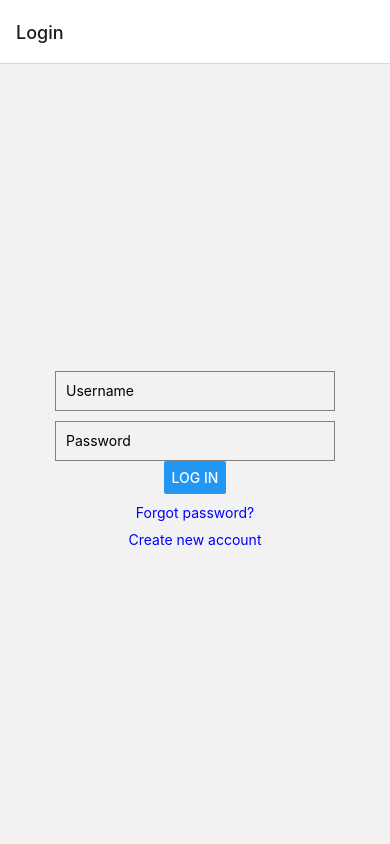
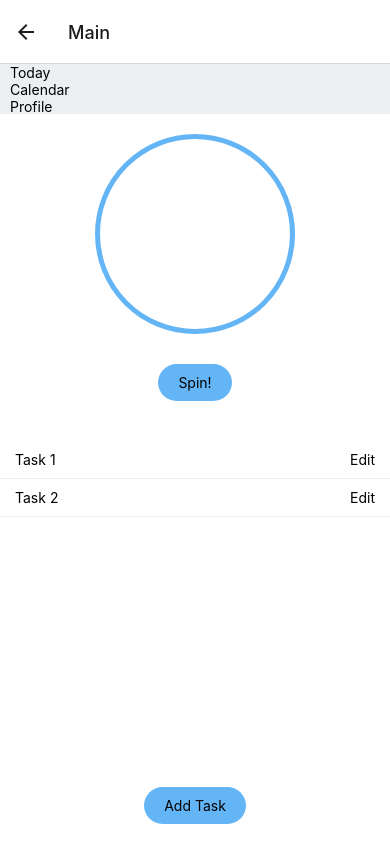
Before and after one commit to KatKho/SpinTasker, a React Native app: screen /Main in a window 390 px wide. Built offline with nearby package versions, Linux system fonts and the light colour scheme.

Commit message:
main page + basic outline

```diff
--- a/navigation/StackNavigator.js
+++ b/navigation/StackNavigator.js
@@ -2,7 +2,7 @@ import React from 'react';
 import { createStackNavigator } from '@react-navigation/stack';
 import LoginScreen from '../screens/LoginScreen';
 // import SignupScreen from '../screens/SignupScreen';
-// import MainDashboard from '../screens/MainDashboard';
+import MainDashboard from '../screens/MainDashboard';
 
 const Stack = createStackNavigator();
 
@@ -11,7 +11,7 @@ function StackNavigator() {
     <Stack.Navigator initialRouteName="Login">
       <Stack.Screen name="Login" component={LoginScreen} />
       {/* <Stack.Screen name="Signup" component={SignupScreen} /> */}
-      {/* <Stack.Screen name="Main" component={MainDashboard} /> */}
+      <Stack.Screen name="Main" component={MainDashboard} />
     </Stack.Navigator>
   );
 }
--- a/screens/LoginScreen.js
+++ b/screens/LoginScreen.js
@@ -26,7 +26,7 @@ const LoginScreen = ({ navigation }) => {
         title="Log In"
         onPress={() => {
           // Handle the login logic here
-          navigation.navigate('MainDashboard');
+          navigation.navigate('Main');
         }}
       />
       <Text
--- /dev/null
+++ b/screens/MainDashboard.js
@@ -0,0 +1,140 @@
+import React, { useState } from 'react';
+import { View, Text, StyleSheet, TouchableOpacity } from 'react-native';
+
+const MainDashboard = ({ navigation }) => {
+  const [tasks, setTasks] = useState([
+    { id: 1, name: 'Task 1', completed: false },
+    { id: 2, name: 'Task 2', completed: false },
+    // ... more tasks
+  ]);
+
+  // Function to handle task completion toggle
+  const toggleTaskCompletion = (taskId) => {
+    setTasks(tasks.map(task =>
+      task.id === taskId ? { ...task, completed: !task.completed } : task
+    ));
+  };
+
+  // Function to handle task selection from the wheel
+  const selectTask = (taskId) => {
+    // Logic to handle task selection
+  };
+
+  return (
+    <View style={styles.container}>
+      <View style={styles.dropdownMenu}>
+        <TouchableOpacity onPress={() => {/* Logic for Today */}}>
+          <Text>Today</Text>
+        </TouchableOpacity>
+        <TouchableOpacity onPress={() => {/* Logic for Calendar */}}>
+          <Text>Calendar</Text>
+        </TouchableOpacity>
+        <TouchableOpacity onPress={() => {/* Logic for Profile */}}>
+          <Text>Profile</Text>
+        </TouchableOpacity>
+      </View>
+
+      <View style={styles.wheel}>
+        {/* Add your wheel component here */}
+      </View>
+
+      <TouchableOpacity style={styles.addButton} onPress={() => {/* Logic to add a task */}}>
+        <Text>Spin!</Text>
+      </TouchableOpacity>
+
+      <View style={styles.taskList}>
+        {tasks.map((task) => (
+          <TouchableOpacity
+            key={task.id}
+            style={styles.taskItem}
+            onPress={() => toggleTaskCompletion(task.id)}
+          >
+            <Text style={{ textDecorationLine: task.completed ? 'line-through' : 'none' }}>
+              {task.name}
+            </Text>
+            <TouchableOpacity onPress={() => {/* Logic for Edit */}}>
+              <Text>Edit</Text>
+            </TouchableOpacity>
+          </TouchableOpacity>
+        ))}
+      </View>
+
+      <TouchableOpacity style={styles.addButton} onPress={() => {/* Logic to add a task */}}>
+        <Text>Add Task</Text>
+      </TouchableOpacity>
+
+      {/* Task Creation/Edit Modal */}
+      {/* Add your modal component here */}
+    </View>
+  );
+};
+
+const styles = StyleSheet.create({
+    container: {
+      flex: 1,
+      backgroundColor: '#fff',
+    },
+    dropdownMenu: {
+      // Styles for the dropdown menu will depend on the component you choose to implement it
+      height: 50,
+      justifyContent: 'center',
+      paddingHorizontal: 10,
+      backgroundColor: '#eceff1',
+    },
+    wheel: {
+      marginVertical: 20,
+      alignSelf: 'center',
+      alignItems: 'center',
+      justifyContent: 'center',
+      height: 200, // Arbitrary size, you can adjust as needed
+      width: 200, // This should be a square
+      borderRadius: 100, // Half of the size to make it a circle
+      borderWidth: 5,
+      borderColor: '#64b5f6',
+    },
+    wheelText: {
+      fontSize: 18,
+      fontWeight: 'bold',
+      color: '#64b5f6',
+    },
+    taskList: {
+      flex: 1,
+      marginTop: 20,
+    },
+    taskItem: {
+      flexDirection: 'row',
+      alignItems: 'center',
+      justifyContent: 'space-between',
+      paddingVertical: 10,
+      paddingHorizontal: 15,
+      borderBottomWidth: 1,
+      borderBottomColor: '#eceff1',
+    },
+    taskText: {
+      fontSize: 16,
+    },
+    taskCompleted: {
+      textDecorationLine: 'line-through',
+      color: 'grey',
+    },
+    editText: {
+      color: '#64b5f6',
+    },
+    addButton: {
+      backgroundColor: '#64b5f6',
+      borderRadius: 25,
+      paddingVertical: 10,
+      paddingHorizontal: 20,
+      alignSelf: 'center',
+      marginTop: 10,
+      marginBottom: 20,
+    },
+    addButtonText: {
+      color: '#fff',
+      fontSize: 16,
+      fontWeight: 'bold',
+    },
+    // Add styles for the modal and other components as needed
+  });
+
+  export default MainDashboard;
```
